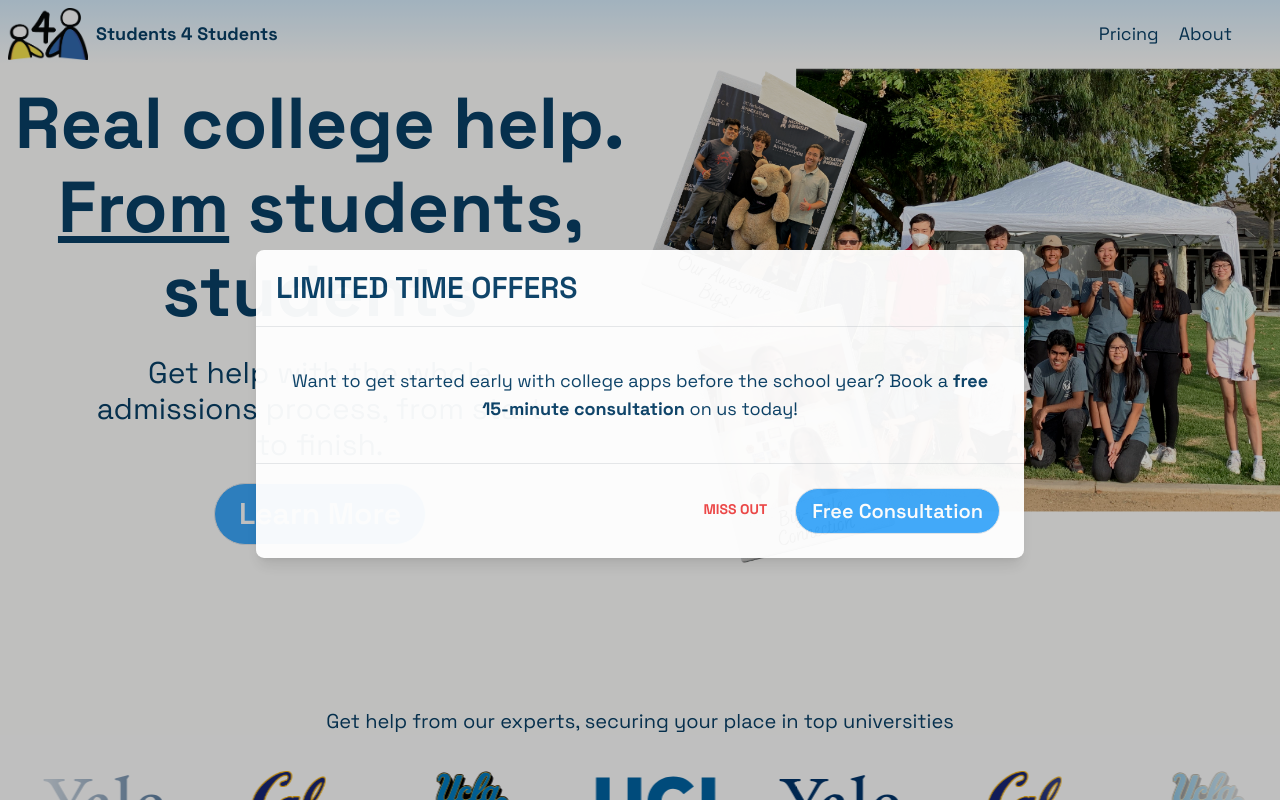
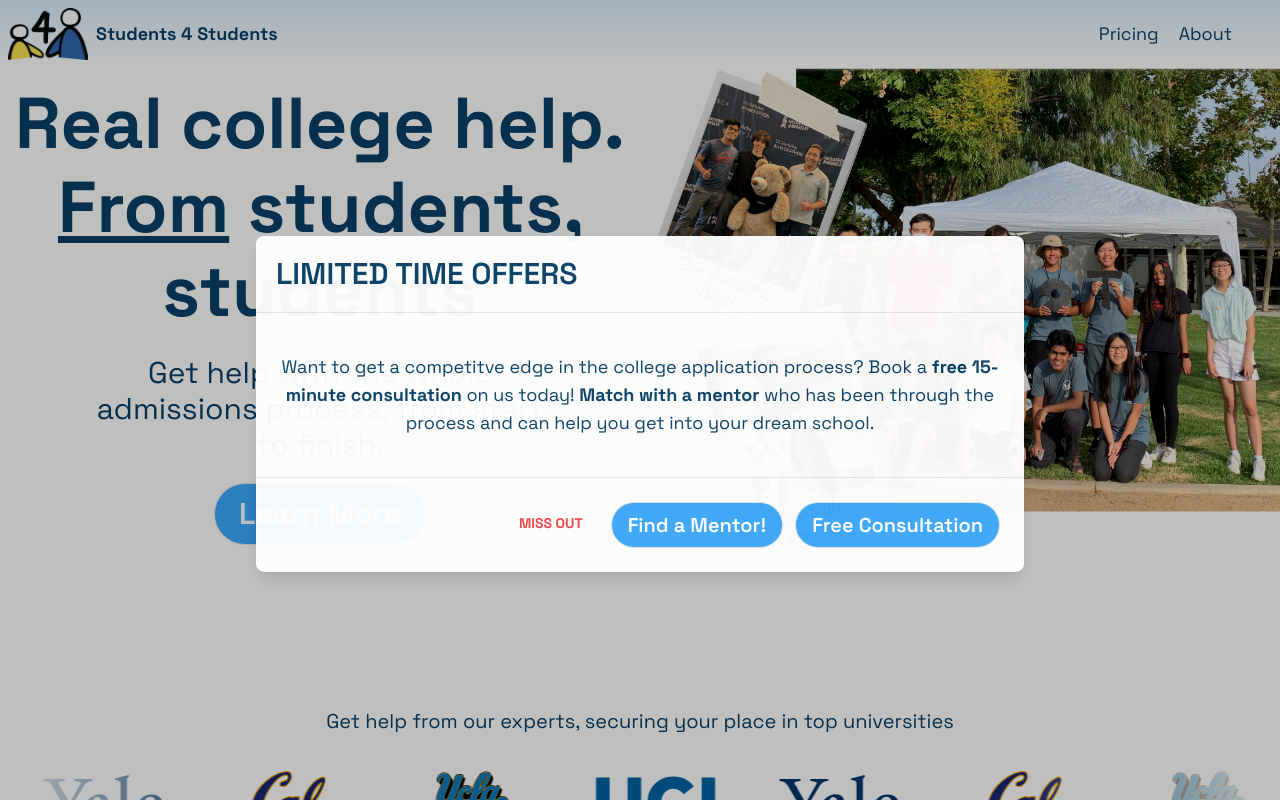
Before and after one commit to denniwang/s4s-website, a Next.js app: page / in a window 1280 px wide. Shown: the top 800 px of the page. Built offline with nearby package versions, Linux system fonts and the light colour scheme.

Commit message:
find a mentor button on modal

```diff
--- a/src/app/components/Modal.tsx
+++ b/src/app/components/Modal.tsx
@@ -69,12 +69,15 @@ export default function Modal({ showModal, setShowModal }: ModalProps) {
                 {/* Body */}
                 <div className='relative flex-auto p-6'>
                   <p className='text-blueGray-500 text-md leading-relaxed md:my-4 md:text-lg'>
-                    Want to get started early with college apps before the
-                    school year? Book a{' '}
+                    Want to get a competitve edge in the college application
+                    process? Book a{' '}
                     <span className='font-bold'>
                       free 15-minute consultation{' '}
                     </span>{' '}
-                    on us today!
+                    on us today!{' '}
+                    <span className='font-bold'>Match with a mentor </span>who
+                    has been through the process and can help you get into your
+                    dream school.{' '}
                   </p>
                 </div>
                 {/* Footer */}
@@ -86,6 +89,14 @@ export default function Modal({ showModal, setShowModal }: ModalProps) {
                   >
                     Miss out
                   </button>
+                  <a href='https://tinyurl.com/s4smentor' target='_blank'>
+                    <Button
+                      rounded
+                      className='duration-400 mr-3 transform border transition-all hover:scale-110 hover:shadow-lg'
+                    >
+                      <p className='text-md md:text-xl'>Find a Mentor!</p>
+                    </Button>
+                  </a>
                   <a
                     href='https://calendly.com/studs4students/15-min-free-intro-session'
                     target='_blank'
```
